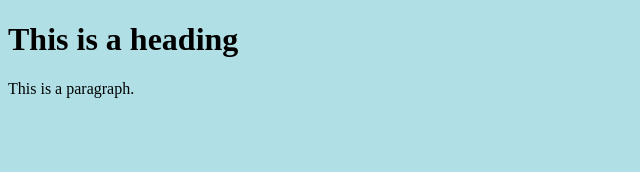
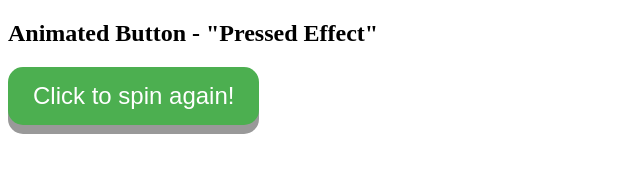
Before and after one commit to JosephThorogood/JosephThorogood.github.io, a plain HTML site: page exercises/ex3.html in a window 1280 px wide. Shown: the whole page, without its empty margins (0-640 px from the left). Drawn offline with Linux system fonts and the light colour scheme.

Commit message:
Update ex3.html

```diff
--- a/exercises/ex3.html
+++ b/exercises/ex3.html
@@ -1,9 +1,40 @@
 <!DOCTYPE html>
 <html>
-<body style="background-color:powderblue;">
+<head>
+<style>
+.button {
+  display: inline-block;
+  padding: 15px 25px;
+  font-size: 24px;
+  cursor: pointer;
+  text-align: center;
+  text-decoration: none;
+  outline: none;
+  color: #fff;
+  background-color: #4CAF50;
+  border: none;
+  border-radius: 15px;
+  box-shadow: 0 9px #999;
+}
 
-<h1>This is a heading</h1>
-<p>This is a paragraph.</p>
+.button:hover {background-color: #3e8e41}
+
+.button:active {
+  background-color: #3e8e41;
+  box-shadow: 0 5px #666;
+  transform: translateY(4px);
+}
+</style>
+</head>
+<body>
+
+
+
+<h2>Animated Button - "Pressed Effect"</h2>
+
+<a href='https://wheel-of-exercise.co.uk/'><button class="button">Click to spin again!</button>
+</a>
+
 
 </body>
 </html>
```
